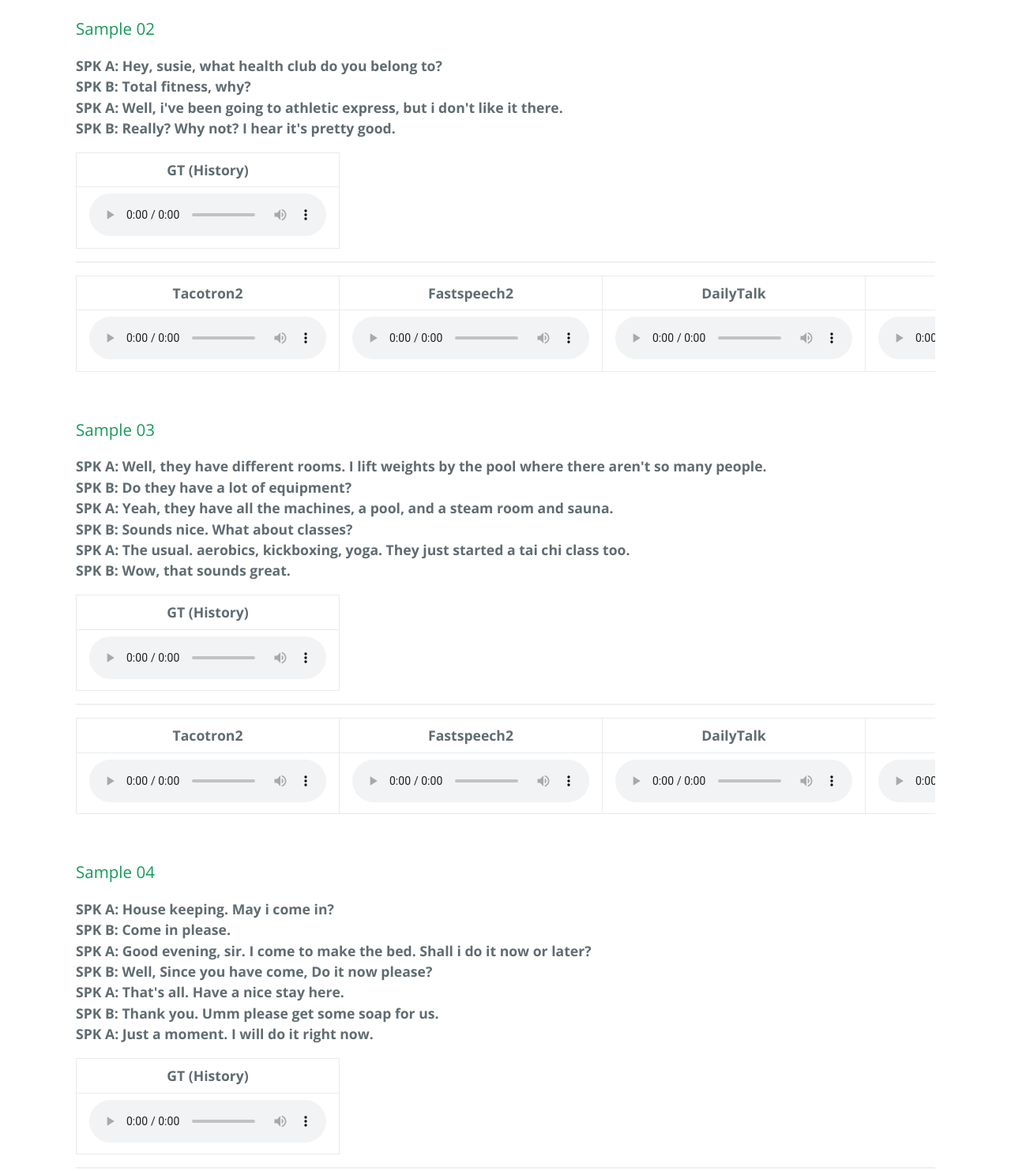
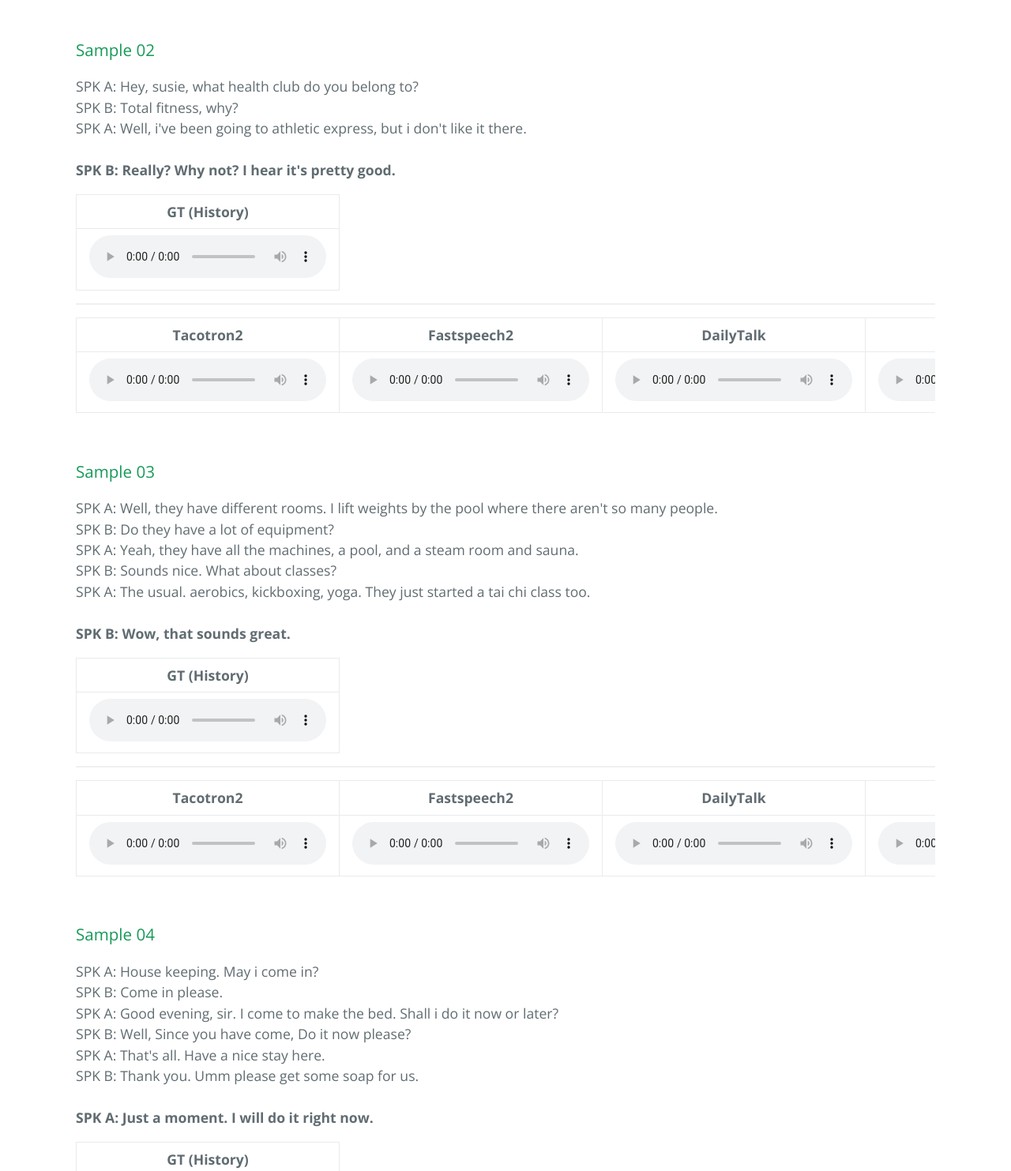
Before and after one commit to SeongDongHyun/H4C-TTS-DEMO, a plain HTML site: page index.html in a window 1280 px wide. Shown: the part 2560-4043 px from the top of the page at 79% size. Drawn offline with nearby package versions, Linux system fonts and the light colour scheme.

Commit message:
transcript update

```diff
--- a/index.html
+++ b/index.html
@@ -72,17 +72,18 @@ Experimental results demonstrate that the proposed model significantly improves
 <a name="3"><h2>Naturalness</h2></a>
 <h3>Sample 01</h3>
 <p>
-  <b>SPK A: No, i don't often dance. Isn't this a wonderful party?</b>
+  SPK A: No, i don't often dance. Isn't this a wonderful party?
   <br>
-  <b>SPK B: Yes, i'm glad i have come.</b>
+  SPK B: Yes, i'm glad i have come.
   <br>
-  <b>SPK A: How do you like fox-trot?</b>
+  SPK A: How do you like fox-trot?
   <br>
-  <b>SPK B: I like it very much.</b>
+  SPK B: I like it very much.
   <br>
-  <b>SPK A: You dance beautifully.</b>
+  SPK A: You dance beautifully.
   <br>
-  <b>SPK B: Thank you. It's lucky that i have got a good partner.</b>
+  <br>
+  <b color="red">SPK B: Thank you. It's lucky that i have got a good partner.</b>
 </p>
 <table>
   <thead>
@@ -116,11 +117,12 @@ Experimental results demonstrate that the proposed model significantly improves
 <br>
 <h3>Sample 02</h3>
 <p>
-  <b>SPK A: Hey, susie, what health club do you belong to?</b>
+  SPK A: Hey, susie, what health club do you belong to?
   <br>
-  <b>SPK B: Total fitness, why?</b>
+  SPK B: Total fitness, why?
   <br>
-  <b>SPK A: Well, i've been going to athletic express, but i don't like it there.</b>
+  SPK A: Well, i've been going to athletic express, but i don't like it there.
+  <br>
   <br>
   <b>SPK B: Really? Why not? I hear it's pretty good.</b>
 </p>
@@ -156,15 +158,16 @@ Experimental results demonstrate that the proposed model significantly improves
 <br>
 <h3>Sample 03</h3>
 <p>
-  <b>SPK A: Well, they have different rooms. I lift weights by the pool where there aren't so many people.</b>
+  SPK A: Well, they have different rooms. I lift weights by the pool where there aren't so many people.
   <br>
-  <b>SPK B: Do they have a lot of equipment?</b>
+  SPK B: Do they have a lot of equipment?
   <br>
-  <b>SPK A: Yeah, they have all the machines, a pool, and a steam room and sauna.</b>
+  SPK A: Yeah, they have all the machines, a pool, and a steam room and sauna.
   <br>
-  <b>SPK B: Sounds nice. What about classes?</b>
+  SPK B: Sounds nice. What about classes?
   <br>
-  <b>SPK A: The usual. aerobics, kickboxing, yoga. They just started a tai chi class too.</b>
+  SPK A: The usual. aerobics, kickboxing, yoga. They just started a tai chi class too.
+  <br>
   <br>
   <b>SPK B: Wow, that sounds great.</b>
 </p>
@@ -200,17 +203,18 @@ Experimental results demonstrate that the proposed model significantly improves
 <br>
 <h3>Sample 04</h3>
 <p>
-  <b>SPK A: House keeping. May i come in?</b>
+  SPK A: House keeping. May i come in?
   <br>
-  <b>SPK B: Come in please.</b>
+  SPK B: Come in please.
   <br>
-  <b>SPK A: Good evening, sir. I come to make the bed. Shall i do it now or later?</b>
+  SPK A: Good evening, sir. I come to make the bed. Shall i do it now or later?
   <br>
-  <b>SPK B: Well, Since you have come, Do it now please?</b>
+  SPK B: Well, Since you have come, Do it now please?
   <br>
-  <b>SPK A: That's all. Have a nice stay here.</b>
+  SPK A: That's all. Have a nice stay here.
   <br>
-  <b>SPK B: Thank you. Umm please get some soap for us.</b>
+  SPK B: Thank you. Umm please get some soap for us.
+  <br>
   <br>
   <b>SPK A: Just a moment. I will do it right now.</b>
 </p>
```
